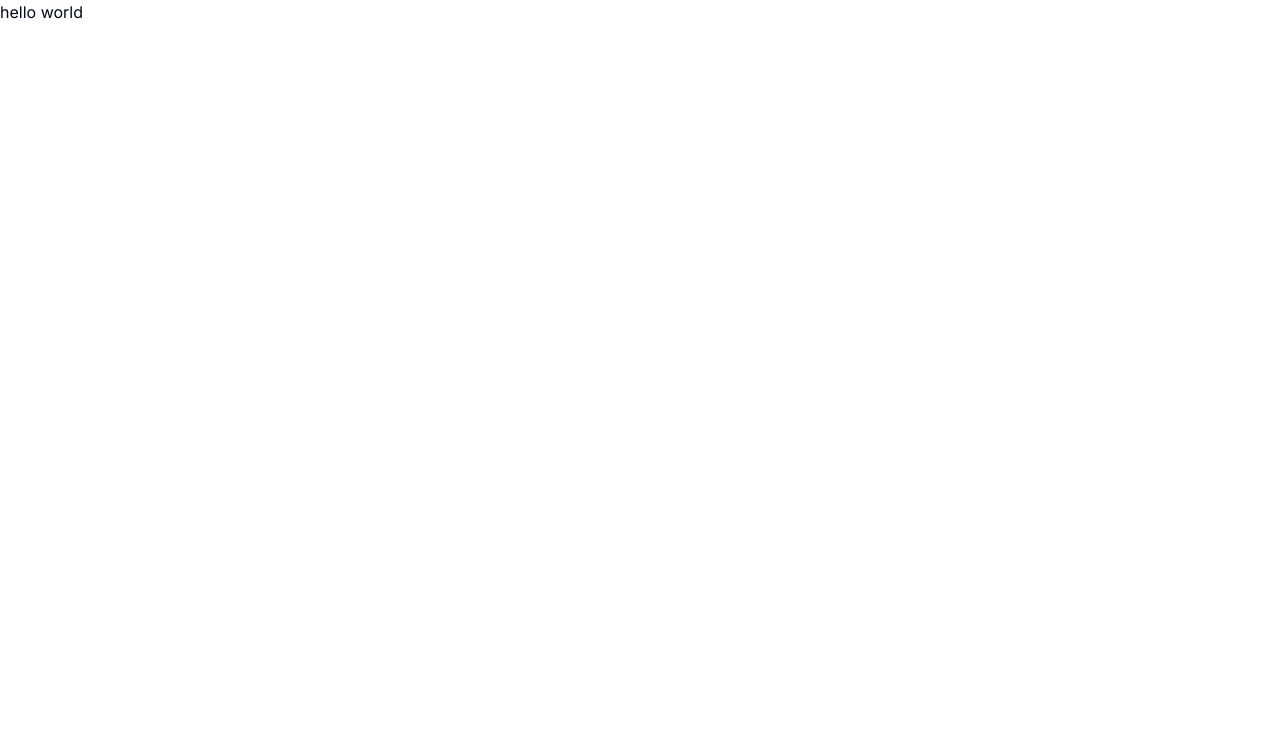
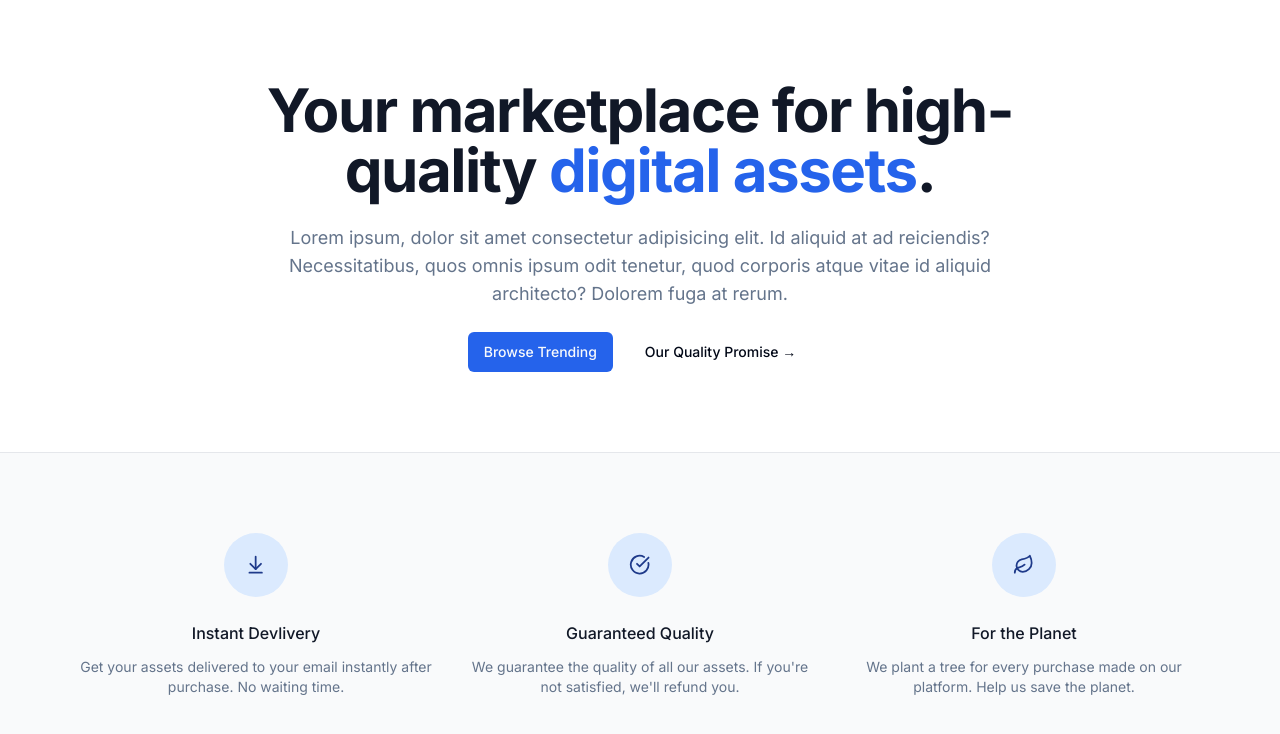
Before and after one commit to KrhystFerrari/Marketplace-with-Next.js-14-tRPC-TS-Payload-Tailwind-CSS-MongoDB-e-mais, a Next.js app: page / in a window 1280 px wide. Shown: the top 734 px of the page. Built offline with nearby package versions, Linux system fonts and the light colour scheme.

Commit message:
feat: Title e Description adicionados

```diff
--- a/package.json
+++ b/package.json
@@ -9,6 +9,7 @@
     "lint": "next lint"
   },
   "dependencies": {
+    "@radix-ui/react-slot": "^1.1.0",
     "class-variance-authority": "^0.7.0",
     "clsx": "^2.1.1",
     "lucide-react": "^0.436.0",
--- a/src/app/globals.css
+++ b/src/app/globals.css
@@ -10,7 +10,7 @@
     --card-foreground: 222.2 84% 4.9%;
     --popover: 0 0% 100%;
     --popover-foreground: 222.2 84% 4.9%;
-    --primary: 222.2 47.4% 11.2%;
+    --primary: 221.2 83.2% 53.3%;
     --primary-foreground: 210 40% 98%;
     --secondary: 210 40% 96.1%;
     --secondary-foreground: 222.2 47.4% 11.2%;
@@ -22,7 +22,7 @@
     --destructive-foreground: 210 40% 98%;
     --border: 214.3 31.8% 91.4%;
     --input: 214.3 31.8% 91.4%;
-    --ring: 222.2 84% 4.9%;
+    --ring: 221.2 83.2% 53.3%;
     --radius: 0.5rem;
     --chart-1: 12 76% 61%;
     --chart-2: 173 58% 39%;
@@ -38,7 +38,7 @@
     --card-foreground: 210 40% 98%;
     --popover: 222.2 84% 4.9%;
     --popover-foreground: 210 40% 98%;
-    --primary: 210 40% 98%;
+    --primary: 217.2 91.2% 59.8%;
     --primary-foreground: 222.2 47.4% 11.2%;
     --secondary: 217.2 32.6% 17.5%;
     --secondary-foreground: 210 40% 98%;
@@ -50,7 +50,7 @@
     --destructive-foreground: 210 40% 98%;
     --border: 217.2 32.6% 17.5%;
     --input: 217.2 32.6% 17.5%;
-    --ring: 212.7 26.8% 83.9%;
+    --ring: 224.3 76.3% 48%;
     --chart-1: 220 70% 50%;
     --chart-2: 160 60% 45%;
     --chart-3: 30 80% 55%;
--- a/src/app/page.tsx
+++ b/src/app/page.tsx
@@ -1,6 +1,78 @@
+import MaxWidthWrapper from "@/components/MaxWidthWrapper";
+import { Button, buttonVariants } from "@/components/ui/button";
+import { ArrowDownToLine, CheckCircle, Leaf } from "lucide-react";
+import Link from "next/link";
+
+const perks = [
+  {
+    name: "Instant Devlivery",
+    Icon: ArrowDownToLine,
+    description:
+      "Get your assets delivered to your email instantly after purchase. No waiting time.",
+  },
+  {
+    name: "Guaranteed Quality",
+    Icon: CheckCircle,
+    description:
+      "We guarantee the quality of all our assets. If you're not satisfied, we'll refund you.",
+  },
+  {
+    name: "For the Planet",
+    Icon: Leaf,
+    description:
+      "We plant a tree for every purchase made on our platform. Help us save the planet.",
+  },
+];
 
 export default function Home() {
   return (
-    <p>hello world</p>
+    <>
+      <MaxWidthWrapper>
+        <div className="py-20 mx-auto text-center flex flex-col items-center max-w-3xl">
+          <h1 className="text-4xl font-bold tracking-tight text-gray-900 sm:text-6xl">
+            Your marketplace for high-quality{" "}
+            <span className="text-blue-600">digital assets</span>.
+          </h1>
+          <p className="mt-6 text-lg max-w-prose text-muted-foreground">
+            Lorem ipsum, dolor sit amet consectetur adipisicing elit. Id aliquid
+            at ad reiciendis? Necessitatibus, quos omnis ipsum odit tenetur,
+            quod corporis atque vitae id aliquid architecto? Dolorem fuga at
+            rerum.
+          </p>
+          <div className="flex flex-col sm:flex-row gap-4 mt-6">
+            <Link href="/products" className={buttonVariants()}>
+              Browse Trending
+            </Link>
+            <Button variant="ghost">Our Quality Promise &rarr;</Button>
+          </div>
+        </div>
+      </MaxWidthWrapper>
+      <section className="border-t border-gray-200 bg-gray-50">
+        <MaxWidthWrapper className="py-20">
+          <div className="grid grid-cols-1 gap-y-12 sm:grid-cols-2 sm:gap-x-6 lg:grid-cols-3 lg:gap-x-8 lg:gap-y-0">
+            {perks.map((perk) => (
+              <div
+                key={perk.name}
+                className="text-center md:flex md:items-start md:text-left lg:block lg:text-center"
+              >
+                <div className="md:flex-shrink-0 flex justify-center">
+                  <div className="h-16 w-16 flex items-center justify-center rounded-full bg-blue-100 text-blue-900">
+                    {<perk.Icon className="w-1/3 h-1/3" />}
+                  </div>
+                </div>
+                <div className="mt-6 md:ml-4 md:mt-0 lg:ml-0 lg:mt-6">
+                  <h3 className="text-base font-medium text-gray-900">
+                    {perk.name}
+                  </h3>
+                  <p className="mt-3 text-sm text-muted-foreground">
+                    {perk.description}
+                  </p>
+                </div>
+              </div>
+            ))}
+          </div>
+        </MaxWidthWrapper>
+      </section>
+    </>
   );
 }
--- /dev/null
+++ b/src/components/MaxWidthWrapper.tsx
@@ -0,0 +1,18 @@
+import { cn } from "@/lib/utils";
+import React from "react";
+
+const MaxWidthWrapper = ({
+  className,
+  children,
+}: {
+  className?: string;
+  children: React.ReactNode;
+}) => {
+  return (
+    <div className={cn("mx-auto w-full max-w-screen-xl px-2,5 md:px-20", className)}>
+      {children}
+    </div>
+  );
+};
+
+export default MaxWidthWrapper;
--- /dev/null
+++ b/src/components/ui/button.tsx
@@ -0,0 +1,56 @@
+import * as React from "react"
+import { Slot } from "@radix-ui/react-slot"
+import { cva, type VariantProps } from "class-variance-authority"
+
+import { cn } from "@/lib/utils"
+
+const buttonVariants = cva(
+  "inline-flex items-center justify-center whitespace-nowrap rounded-md text-sm font-medium ring-offset-background transition-colors focus-visible:outline-none focus-visible:ring-2 focus-visible:ring-ring focus-visible:ring-offset-2 disabled:pointer-events-none disabled:opacity-50",
+  {
+    variants: {
+      variant: {
+        default: "bg-primary text-primary-foreground hover:bg-primary/90",
+        destructive:
+          "bg-destructive text-destructive-foreground hover:bg-destructive/90",
+        outline:
+          "border border-input bg-background hover:bg-accent hover:text-accent-foreground",
+        secondary:
+          "bg-secondary text-secondary-foreground hover:bg-secondary/80",
+        ghost: "hover:bg-accent hover:text-accent-foreground",
+        link: "text-primary underline-offset-4 hover:underline",
+      },
+      size: {
+        default: "h-10 px-4 py-2",
+        sm: "h-9 rounded-md px-3",
+        lg: "h-11 rounded-md px-8",
+        icon: "h-10 w-10",
+      },
+    },
+    defaultVariants: {
+      variant: "default",
+      size: "default",
+    },
+  }
+)
+
+export interface ButtonProps
+  extends React.ButtonHTMLAttributes<HTMLButtonElement>,
+    VariantProps<typeof buttonVariants> {
+  asChild?: boolean
+}
+
+const Button = React.forwardRef<HTMLButtonElement, ButtonProps>(
+  ({ className, variant, size, asChild = false, ...props }, ref) => {
+    const Comp = asChild ? Slot : "button"
+    return (
+      <Comp
+        className={cn(buttonVariants({ variant, size, className }))}
+        ref={ref}
+        {...props}
+      />
+    )
+  }
+)
+Button.displayName = "Button"
+
+export { Button, buttonVariants }
```
Also changed, not shown: 1 other file (tests, documents, lock files or other folders).
